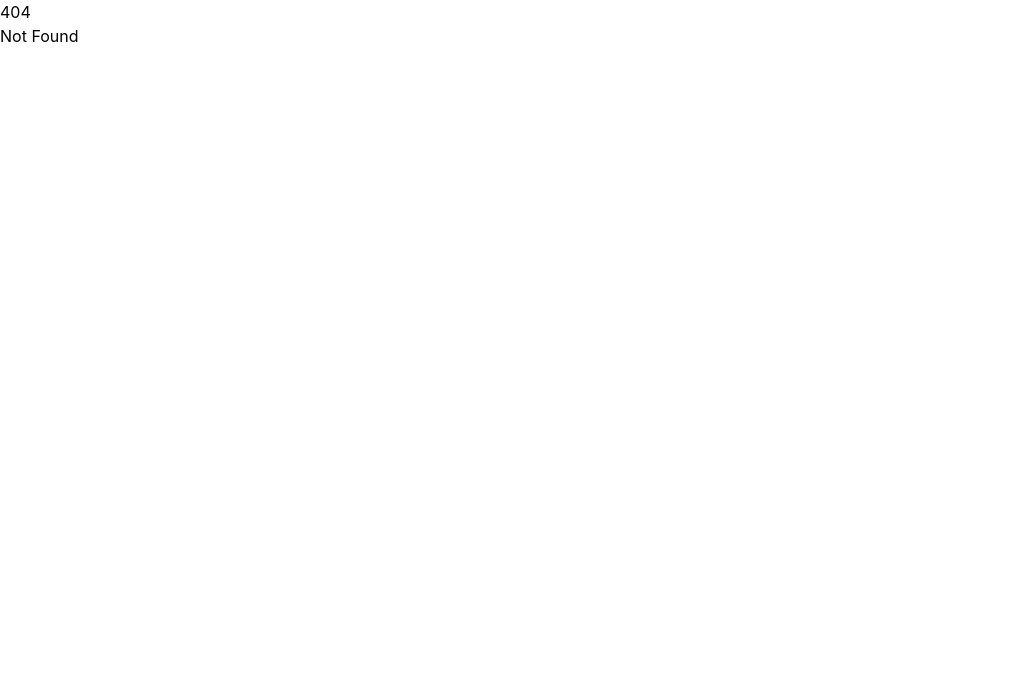
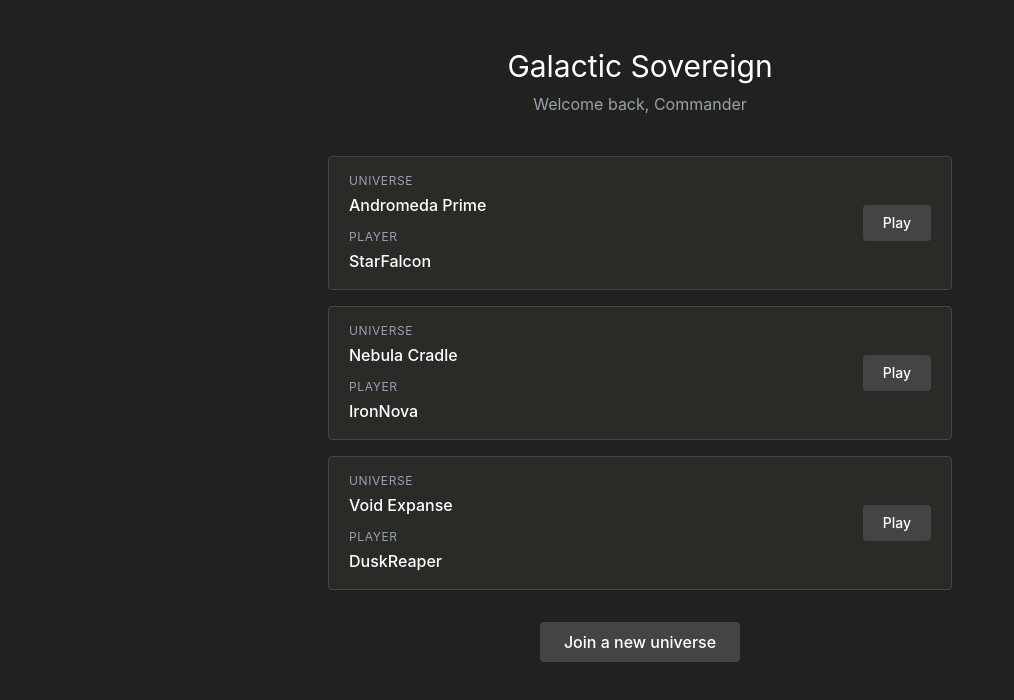
Before and after one commit to Knoblauchpilze/galactic-sovereign-frontend, a SvelteKit app: page /lobby in a window 1280 px wide. Before the commit this address had no page. Shown: the top 700 px of the page, without its empty margins (0-1014 px from the left). Built offline with nearby package versions, Linux system fonts and the light colour scheme.

Commit message:
feat: Added dummy lobby page

```diff
--- /dev/null
+++ b/src/routes/lobby/+page.svelte
@@ -0,0 +1,54 @@
+<div class="flex flex-col items-center w-full min-h-screen bg-[#21211f] px-4 py-12">
+	<h1 class="text-white text-3xl mb-2">Galactic Sovereign</h1>
+	<p class="text-gray-400 text-base mb-10">Welcome back, Commander</p>
+
+	<div class="w-1/2 min-w-80 flex flex-col gap-4 mb-8">
+		<div class="flex items-center justify-between px-5 py-4 bg-[#2a2a27] border border-[#444] rounded">
+			<div class="flex flex-col gap-1">
+				<span class="text-gray-400 text-xs uppercase tracking-wider">Universe</span>
+				<span class="text-white font-medium">Andromeda Prime</span>
+				<span class="text-gray-400 text-xs uppercase tracking-wider mt-2">Player</span>
+				<span class="text-white font-medium">StarFalcon</span>
+			</div>
+			<button
+				class="px-5 py-2 bg-[#444] text-white border-0 rounded text-sm font-medium cursor-pointer transition-colors hover:bg-[#555] active:bg-[#333]"
+			>
+				Play
+			</button>
+		</div>
+
+		<div class="flex items-center justify-between px-5 py-4 bg-[#2a2a27] border border-[#444] rounded">
+			<div class="flex flex-col gap-1">
+				<span class="text-gray-400 text-xs uppercase tracking-wider">Universe</span>
+				<span class="text-white font-medium">Nebula Cradle</span>
+				<span class="text-gray-400 text-xs uppercase tracking-wider mt-2">Player</span>
+				<span class="text-white font-medium">IronNova</span>
+			</div>
+			<button
+				class="px-5 py-2 bg-[#444] text-white border-0 rounded text-sm font-medium cursor-pointer transition-colors hover:bg-[#555] active:bg-[#333]"
+			>
+				Play
+			</button>
+		</div>
+
+		<div class="flex items-center justify-between px-5 py-4 bg-[#2a2a27] border border-[#444] rounded">
+			<div class="flex flex-col gap-1">
+				<span class="text-gray-400 text-xs uppercase tracking-wider">Universe</span>
+				<span class="text-white font-medium">Void Expanse</span>
+				<span class="text-gray-400 text-xs uppercase tracking-wider mt-2">Player</span>
+				<span class="text-white font-medium">DuskReaper</span>
+			</div>
+			<button
+				class="px-5 py-2 bg-[#444] text-white border-0 rounded text-sm font-medium cursor-pointer transition-colors hover:bg-[#555] active:bg-[#333]"
+			>
+				Play
+			</button>
+		</div>
+	</div>
+
+	<button
+		class="px-6 py-2 bg-[#444] text-white border-0 rounded text-base font-medium cursor-pointer transition-colors hover:bg-[#555] active:bg-[#333]"
+	>
+		Join a new universe
+	</button>
+</div>
```
